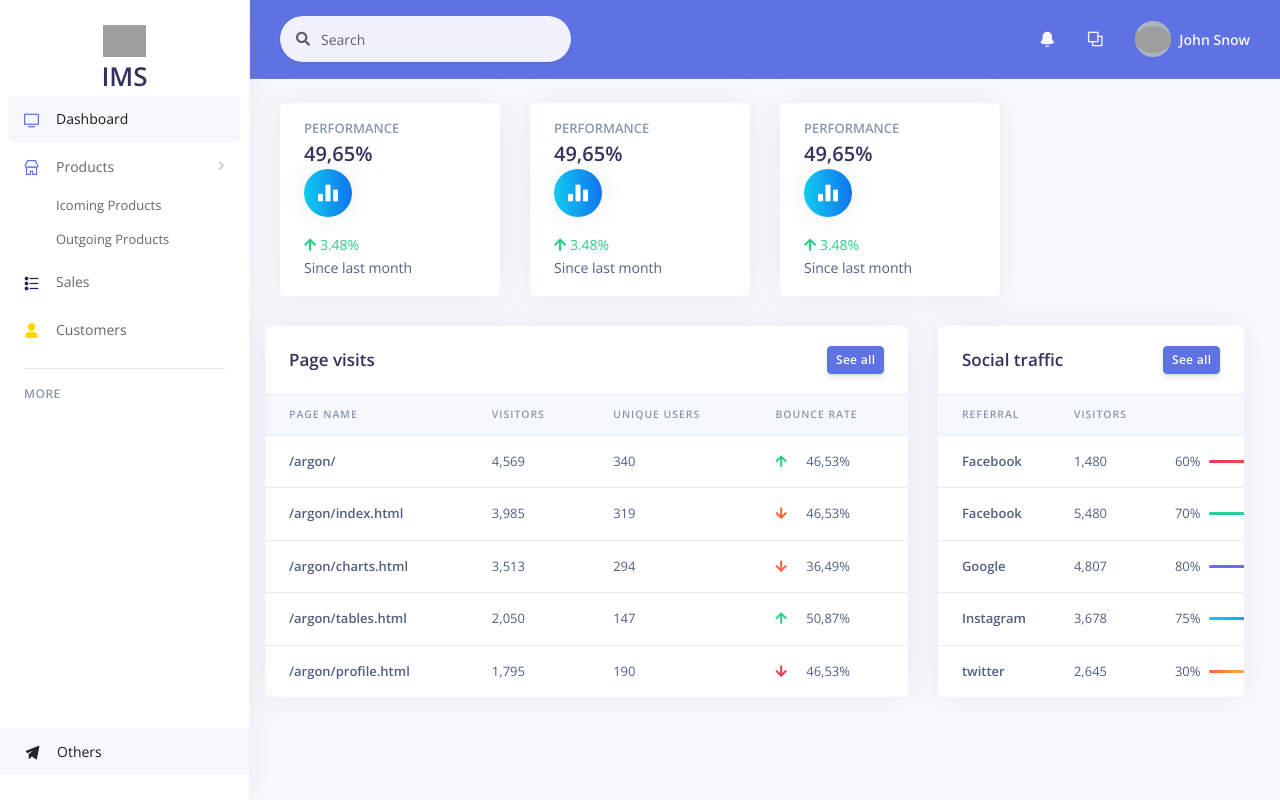
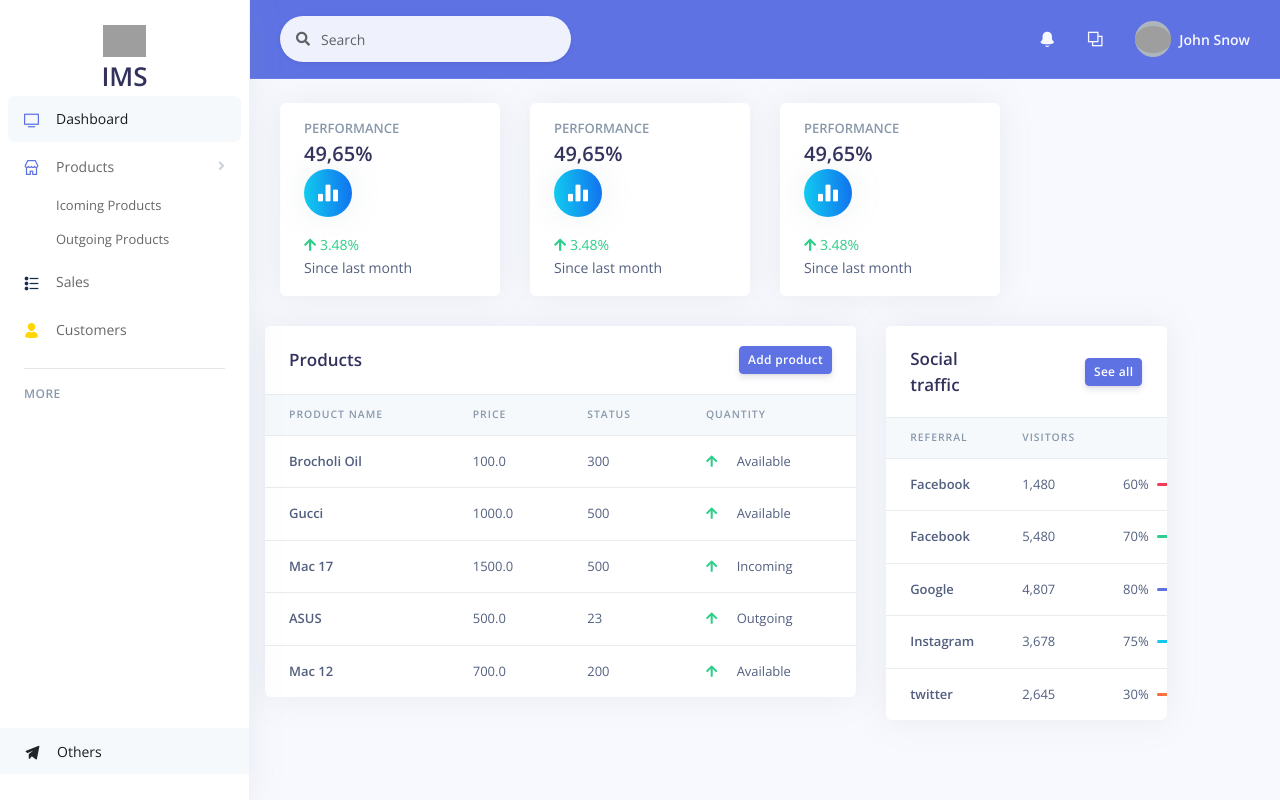
Before and after one commit to pemeraldy/Inenvtory-Stock-Management-System, a Django app: page / in a window 1280 px wide. Run offline with Django 3.2, Linux system fonts and the light colour scheme; data comes from the database, SQL or seed files in the repository; some libraries are stand-ins or nearby versions; grey boxes are pictures that could not be loaded.

Commit message:
rendered product details to dashboard

```diff
--- a/stock/templates/stock/dashboard.html
+++ b/stock/templates/stock/dashboard.html
@@ -207,10 +207,10 @@
             <div class="card-header border-0">
               <div class="row align-items-center">
                 <div class="col">
-                  <h3 class="mb-0">Page visits</h3>
+                  <h3 class="mb-0">Products</h3>
                 </div>
                 <div class="col text-right">
-                  <a href="#!" class="btn btn-sm btn-primary">See all</a>
+                  <a href="#!" class="btn btn-sm btn-primary">Add product</a>
                 </div>
               </div>
             </div>
@@ -219,86 +219,30 @@
               <table class="table align-items-center table-flush">
                 <thead class="thead-light">
                   <tr>
-                    <th scope="col">Page name</th>
-                    <th scope="col">Visitors</th>
-                    <th scope="col">Unique users</th>
-                    <th scope="col">Bounce rate</th>
+                    <th scope="col">Product name</th>
+                    <th scope="col">price</th>
+                    <th scope="col">Status</th>
+                    <th scope="col">Quantity</th>
                   </tr>
                 </thead>
                 <tbody>
+                  {% for i in products %}
                   <tr>
                     <th scope="row">
-                      /argon/
+                      {{i.name}}
                     </th>
                     <td>
-                      4,569
+                      {{i.price}}
                     </td>
                     <td>
-                      340
+                      {{i.stock_quantity}}
                     </td>
                     <td>
-                      <i class="fas fa-arrow-up text-success mr-3"></i> 46,53%
+                      <i class="fas fa-arrow-up text-success mr-3"></i>
+                      {{i.status}}
                     </td>
                   </tr>
-                  <tr>
-                    <th scope="row">
-                      /argon/index.html
-                    </th>
-                    <td>
-                      3,985
-                    </td>
-                    <td>
-                      319
-                    </td>
-                    <td>
-                      <i class="fas fa-arrow-down text-warning mr-3"></i>
-                      46,53%
-                    </td>
-                  </tr>
-                  <tr>
-                    <th scope="row">
-                      /argon/charts.html
-                    </th>
-                    <td>
-                      3,513
-                    </td>
-                    <td>
-                      294
-                    </td>
-                    <td>
-                      <i class="fas fa-arrow-down text-warning mr-3"></i>
-                      36,49%
-                    </td>
-                  </tr>
-                  <tr>
-                    <th scope="row">
-                      /argon/tables.html
-                    </th>
-                    <td>
-                      2,050
-                    </td>
-                    <td>
-                      147
-                    </td>
-                    <td>
-                      <i class="fas fa-arrow-up text-success mr-3"></i> 50,87%
-                    </td>
-                  </tr>
-                  <tr>
-                    <th scope="row">
-                      /argon/profile.html
-                    </th>
-                    <td>
-                      1,795
-                    </td>
-                    <td>
-                      190
-                    </td>
-                    <td>
-                      <i class="fas fa-arrow-down text-danger mr-3"></i>
-                      46,53%
-                    </td>
-                  </tr>
+                  {% endfor%}
                 </tbody>
               </table>
             </div>
```
